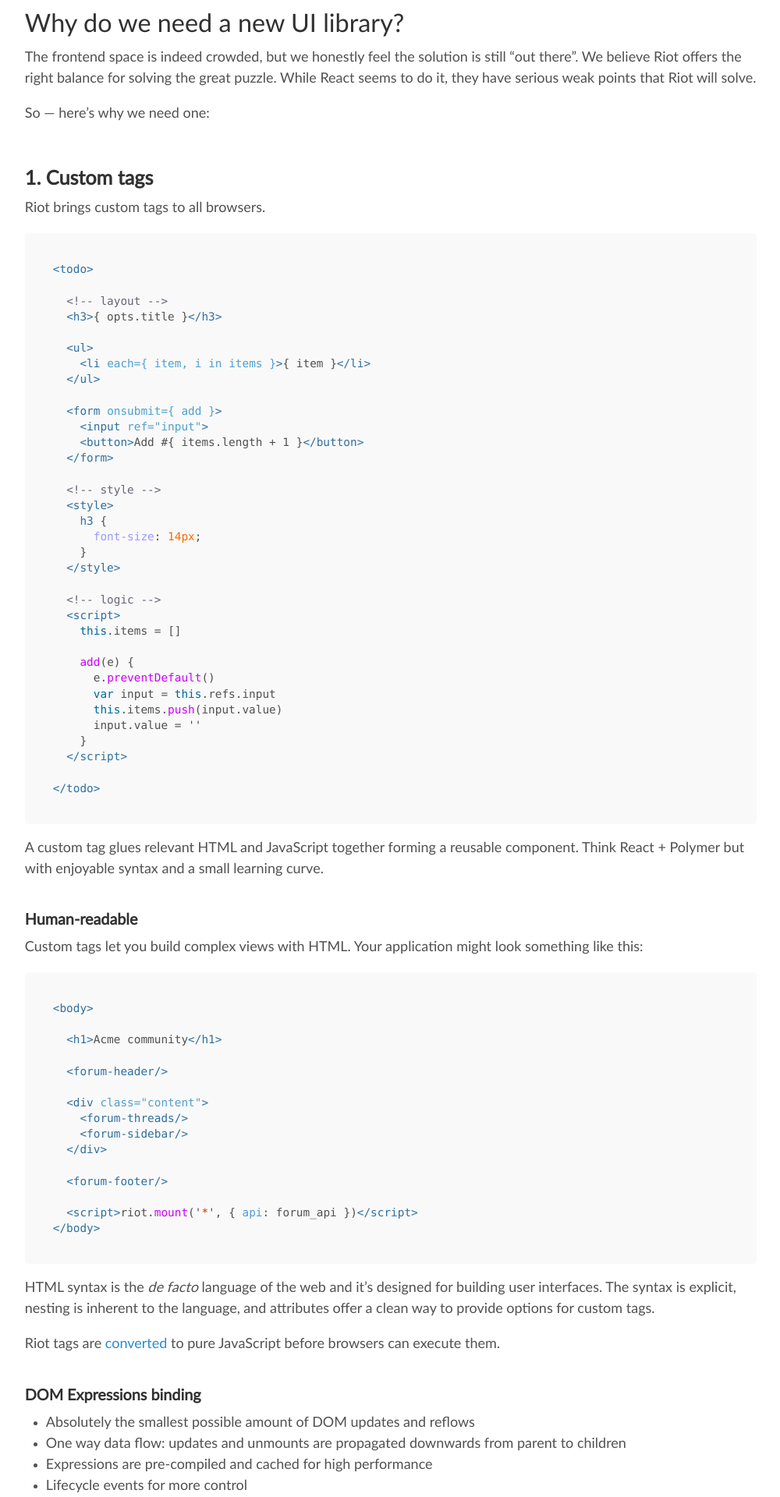
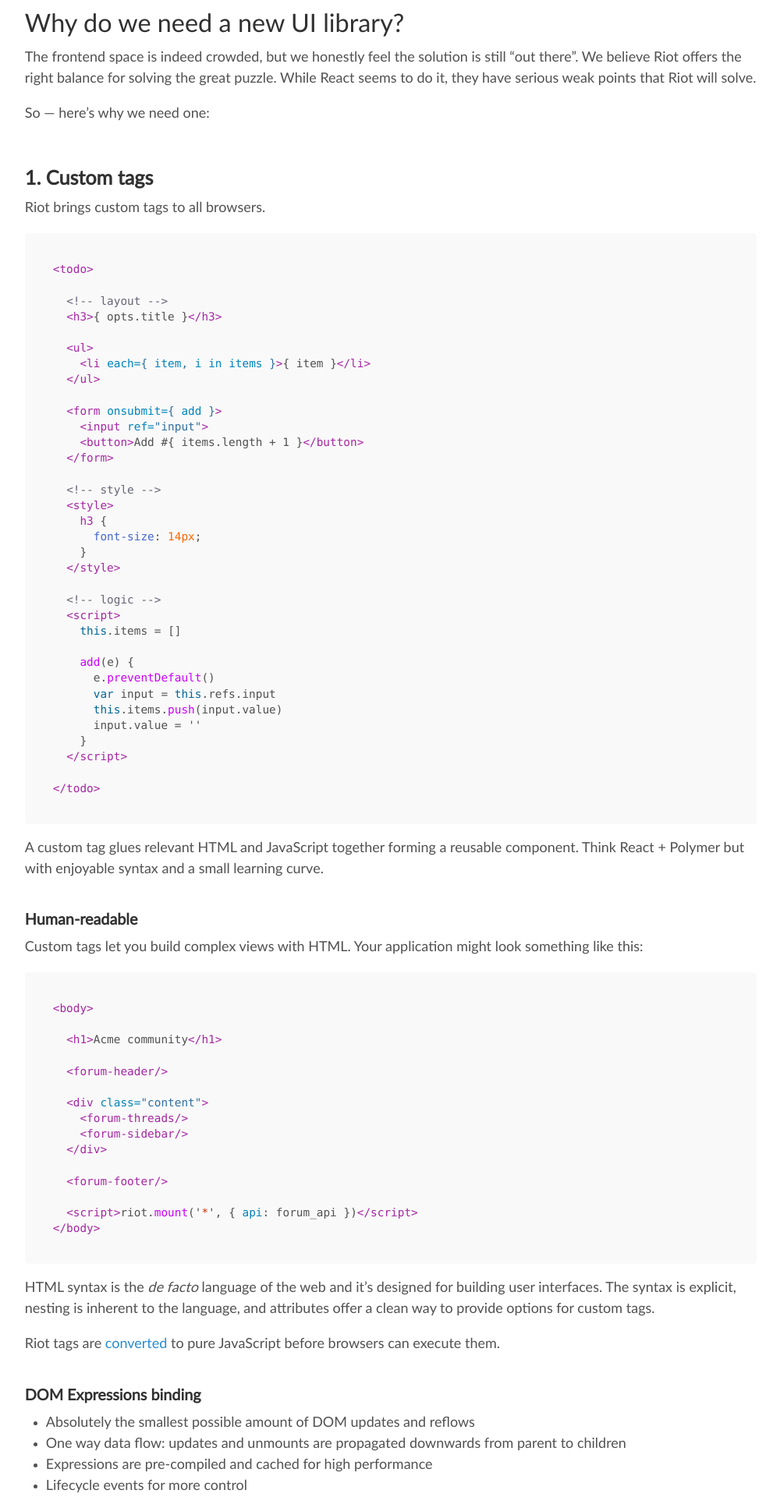
Before and after one commit to riot/riot.github.io, a Jekyll site: the page built from index.md, in a window 1280 px wide. Shown: the part 548-2468 px from the top of the page at 78% size, without its empty margins (139-1139 px from the left). Built offline with Jekyll 4.4.1, drawn with Linux system fonts in a browser that asks for light colours; nearby versions of some CDN libraries; emoji names are drawn with the system emoji font; comment, search, counter and statistics services are not loaded.

Commit message:
update colors to improve contrast

```diff
--- a/style/_syntax.scss
+++ b/style/_syntax.scss
@@ -1,35 +1,35 @@
 $comment:           #667;
-$comment-multi:     #09f;
+$comment-multi:     #3F7E3E;
 $comment-preproc:   #099;
-$error:             #53A0CD;
-$error-generic:     #f00;
+$error:             #2f6f9f;
+$error-generic:     #c00;
 $header-generic:    #030;
 $keyword:           #069;
 $keyword-type:      #078;
-$name-attr:         #4f9fcf;
+$name-attr:         #0184BC;
 $name-builtin:      #366;
-$name-class:        #0a8;
+$name-class:        #986801;
 $name-const:        #360;
 $name-exception:    #c00;
 $name-function:     #c0f;
-$name-label:        #99f;
-$name-namespace:    #0cf;
-$name-tag:          #2f6f9f;
+$name-label:        #46c;
+$name-namespace:    #0184BC;
+$name-tag:          #A626A4;
 $name-variable:     #033;
 $num-lit:           #f60;
 $operator:          #555;
 $operator-word:     #000;
-$output-generic:    #aaa;
+$output-generic:    #353535;
 $prompt:            #009;
 $str-lit:           #c30;
 $str-lit-interp:    #a00;
 $str-regex:         #3aa;
 $str-symbol:        #fc3;
-$text-whitespace:   #bbb;
+$text-whitespace:   #777;
 $traceback:         #9c6;
 
-.highlight *::-moz-selection { background: rgba(200, 200, 250, .3);  }
-.highlight *::selection { background: rgba(200, 200, 250, .3);  }
+.highlight *::-moz-selection { background: rgba(220, 220, 255, .5);  }
+.highlight *::selection { background: rgba(220, 220, 255, .5);  }
 
 .highlight .hll { background-color: #ffc; }
 .highlight .c { color: $comment; } /* Comment */
```
